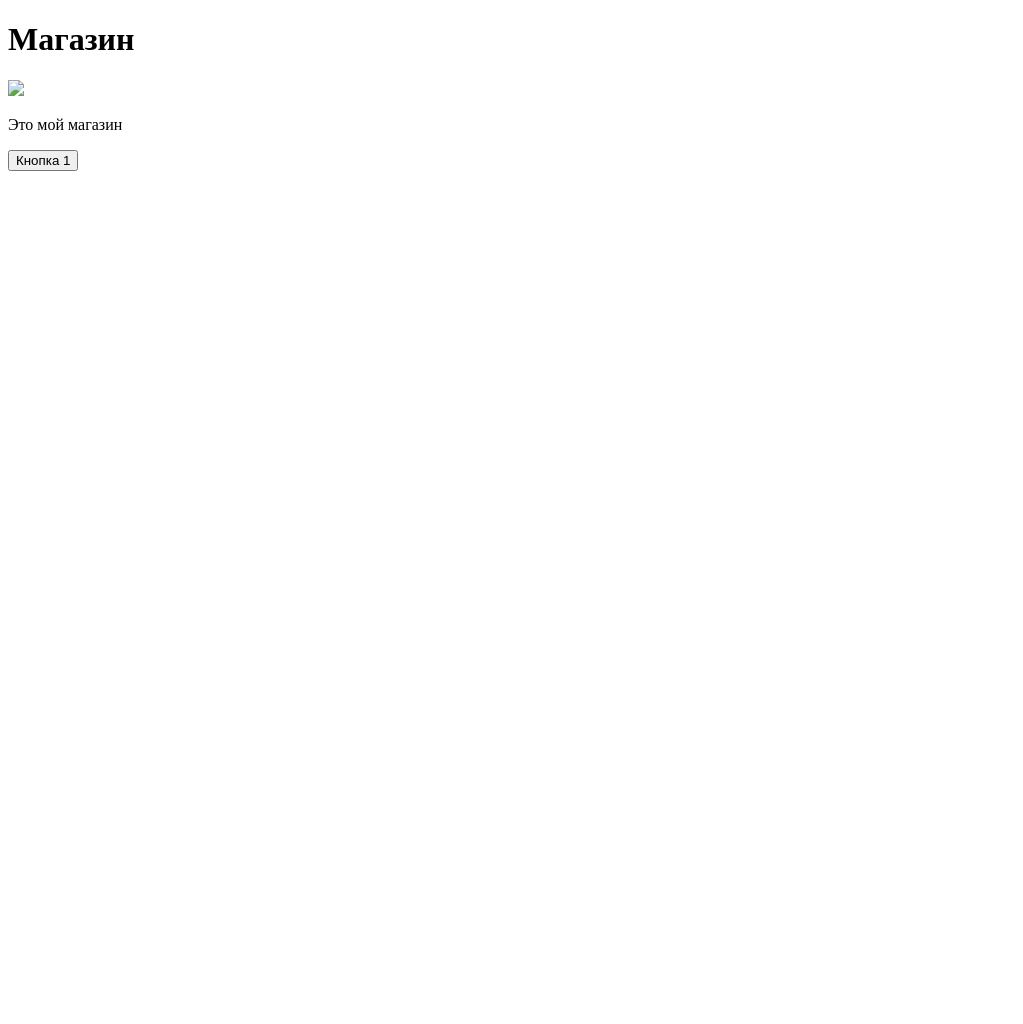
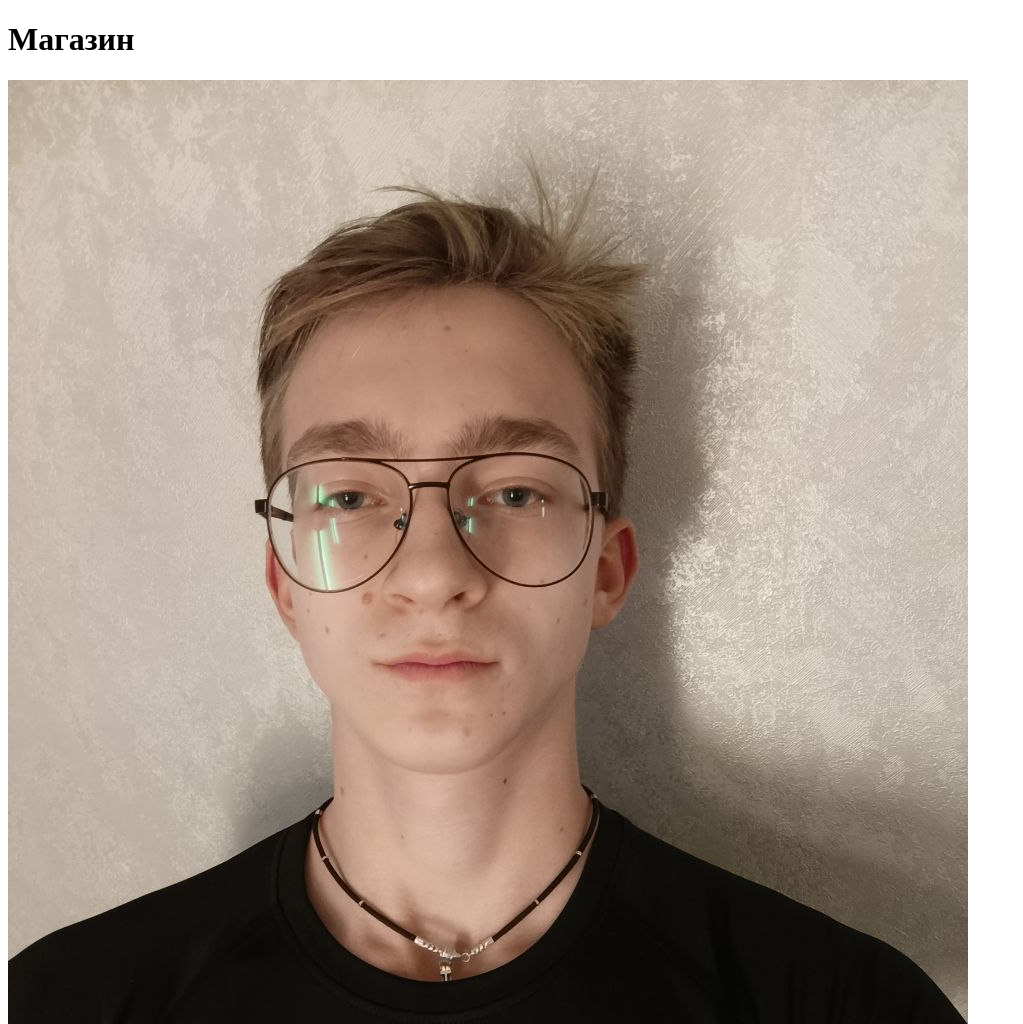
Before and after one commit to Stas-cpp/siteForTelebot, a plain HTML site: page index.html in a window 1280 px wide. Shown: the top 1024 px of the page, without its empty margins (0-1023 px from the left). Before the commit the page ends 800 px from the top, so only its background shows below. Drawn offline with Linux system fonts and the light colour scheme.

Commit message:
Update index.html

```diff
--- a/index.html
+++ b/index.html
@@ -7,7 +7,7 @@
   <body>
     <div>
         <h1>Магазин</h1>
-        <img src="Selfi.jpg">
+        <img src="Folder-Img/Selfi.jpg">
         <p>Это мой магазин</p>
         <button>Кнопка 1</button>
     </div>
```
